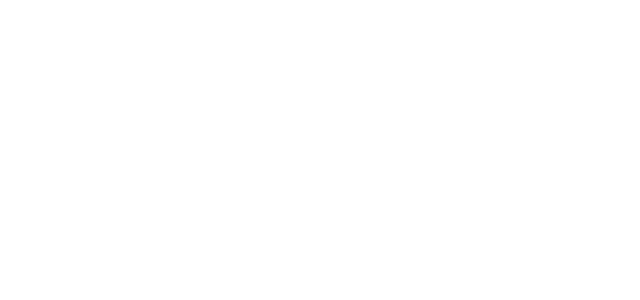
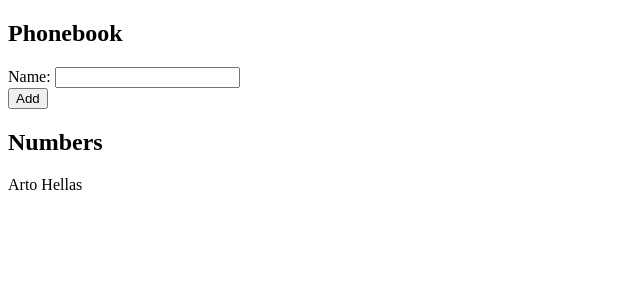
Before and after one commit to Magn3tism/phonebook, a React (Create React App) app: page / in a window 1280 px wide. Shown: the top 300 px of the page, without its empty margins (0-640 px from the left). Built offline with nearby package versions, Linux system fonts and the light colour scheme.

Commit message:
Complete adding and displaying name

```diff
--- a/src/App.js
+++ b/src/App.js
@@ -1,8 +1,40 @@
-function App() {
+import { useState } from "react";
+
+const App = () => {
+  const [persons, setPersons] = useState([{ name: "Arto Hellas" }]);
+  const [newName, setNewName] = useState("");
+
+  const handleNameChange = (event) => {
+    setNewName(event.target.value);
+  };
+
+  const handleSubmit = (event) => {
+    event.preventDefault();
+    setPersons(persons.concat({ name: newName }));
+    setNewName("");
+  };
+
   return (
-    <div className="App">
+    <div>
+      <h2>Phonebook</h2>
+
+      <form onSubmit={handleSubmit}>
+        <div>
+          Name: <input value={newName} onChange={handleNameChange} />
+        </div>
+
+        <div>
+          <button type="submit">Add</button>
+        </div>
+      </form>
+
+      <h2>Numbers</h2>
+
+      {persons.map((person) => (
+        <p key={person.name}>{person.name}</p>
+      ))}
     </div>
   );
-}
+};
 
 export default App;
```
